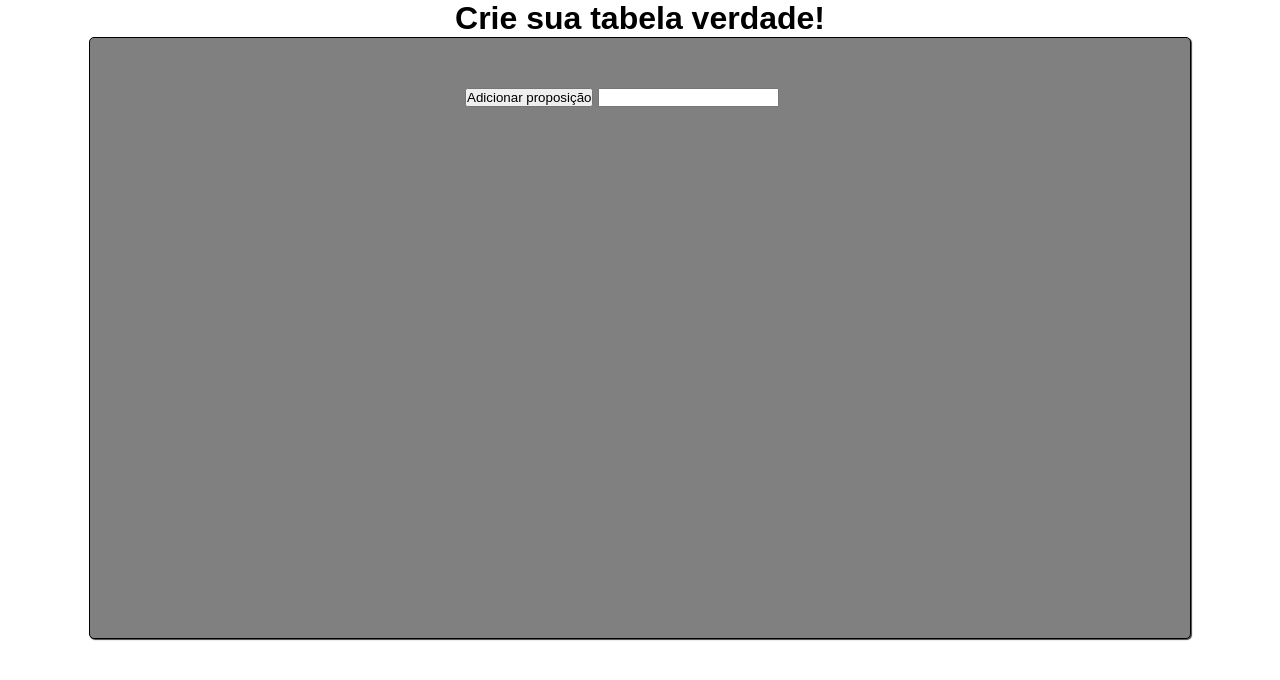
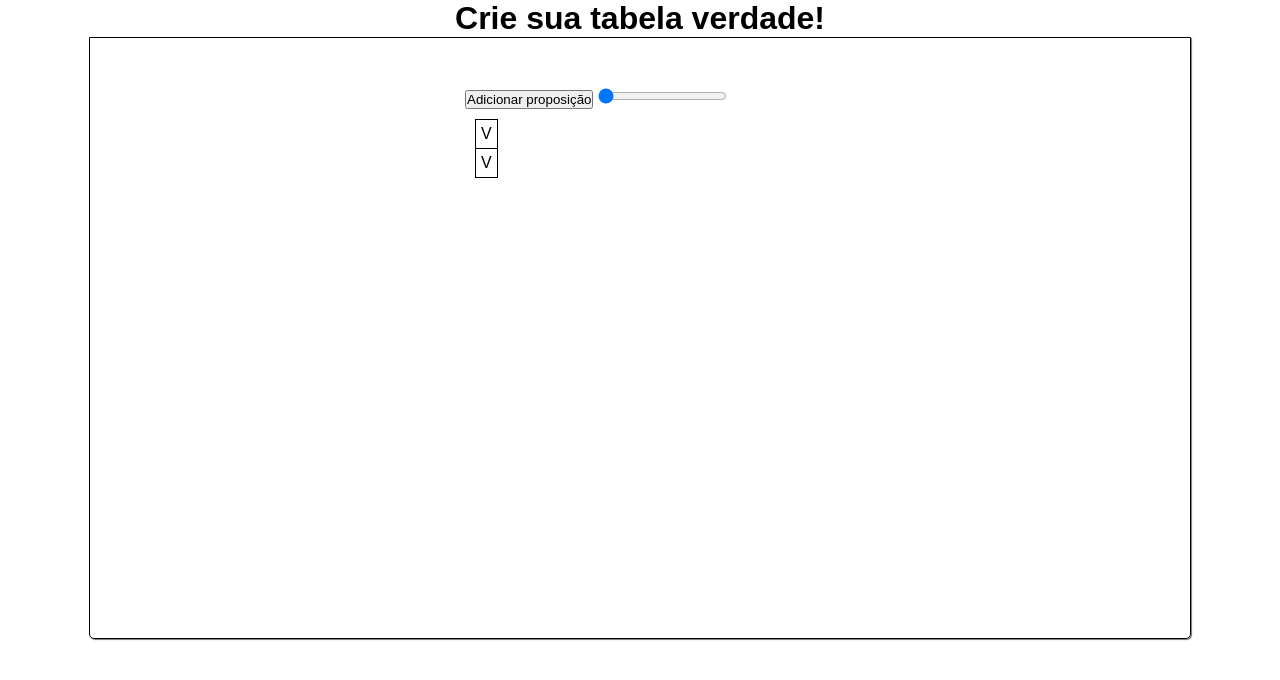
Before and after one commit to ManoelIvisson/Tabela-verdade-automatica, a plain HTML site: page index.html in a window 1280 px wide. Both pictures are taken after a click on the button "Adicionar proposição". Drawn offline with Linux system fonts and the light colour scheme.

Commit message:
atualizando a tabela

```diff
--- a/estilo/style.css
+++ b/estilo/style.css
@@ -20,11 +20,10 @@ header, main {
 
 main {
     border: 1px solid black;
-    border-radius: 5px;
-    box-shadow: 1px 1px 1px rgba(0, 0, 0, 0.719);
+    border-radius: 0px 0px 5px 5px;
+    box-shadow: 1px 1px 1px rgba(0, 0, 0, 0.534);
     min-height: 500px;
     padding: 50px;
-    background-color: gray;
 }
 
 main section {
@@ -35,6 +34,7 @@ main section {
 table {
     border-collapse: collapse;
     display: block;
+    margin: auto;
     padding: 10px;
 }
 
--- a/index.html
+++ b/index.html
@@ -14,7 +14,7 @@
     <main>
         <section>
             <input type="button" value="Adicionar proposição" onclick="cria_tabela()">
-            <input type="number" name="proposicao" id="iproposicao">
+            <input type="range" name="proposicao" id="iproposicao" min="1" max="5" value="1">
             <table>
                 <tbody id="ctabela">
                 </tbody>
--- a/script/cria_tabela.js
+++ b/script/cria_tabela.js
@@ -1,13 +1,17 @@
 function cria_tabela(){
     let i = 0;
 
+    //Deixa a tabela vazia
+    window.document.getElementById('ctabela').innerHTML = ''
+
     linha = window.document.getElementById("ctabela")
+
     quant_proposicoes = window.document.getElementById("iproposicao")
     for (; i < (2 ** quant_proposicoes.value);i++){
         linha.innerHTML += '<tr id="ln' + i +'"></tr>'
         linha_atual = window.document.getElementById("ln" + i)
         for (let i = 0; i < quant_proposicoes.value; i++) {
-            linha_atual.innerHTML += '<td>Uepaaaaa</td>'
+            linha_atual.innerHTML += '<td>V</td>'
         }
     }
 }
```
